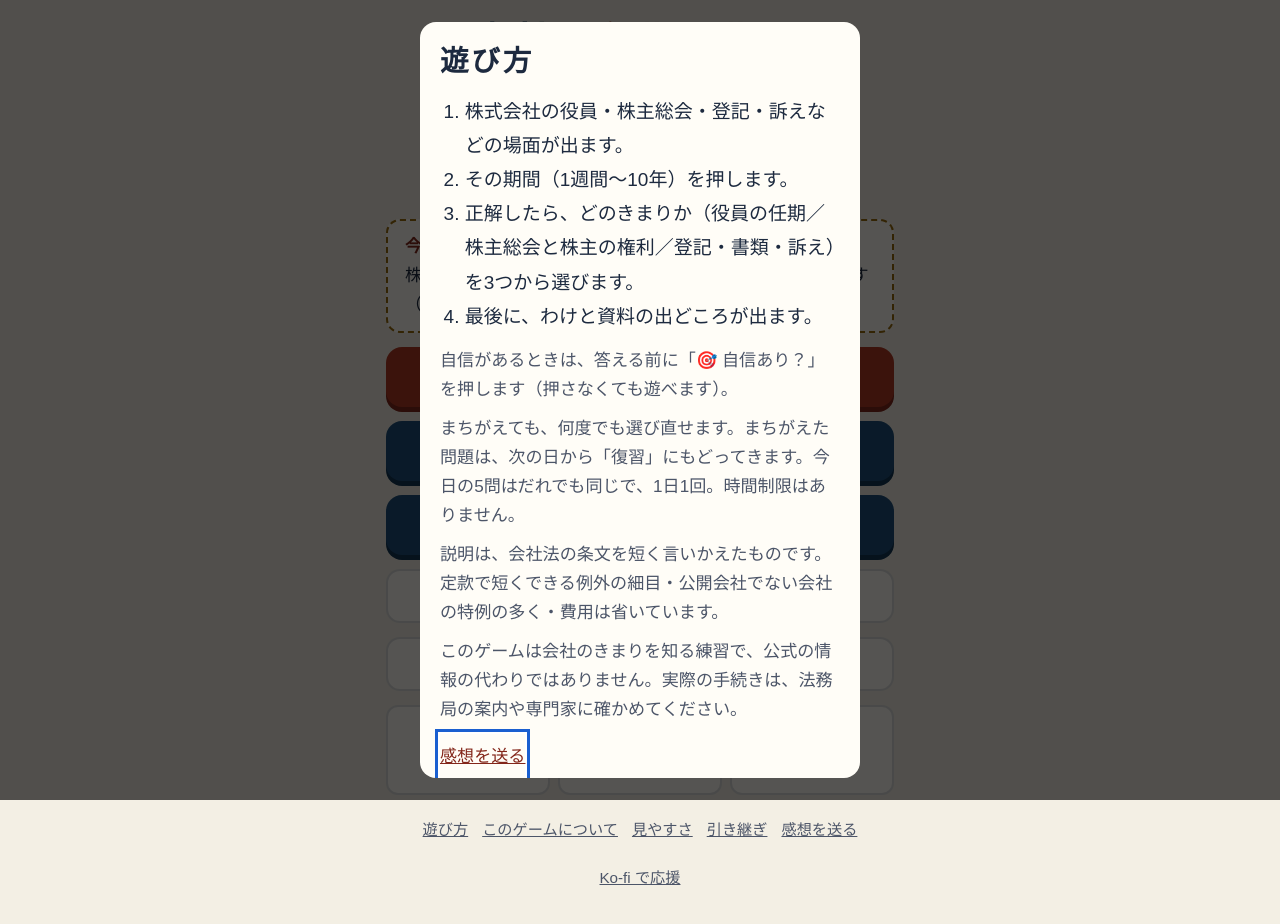
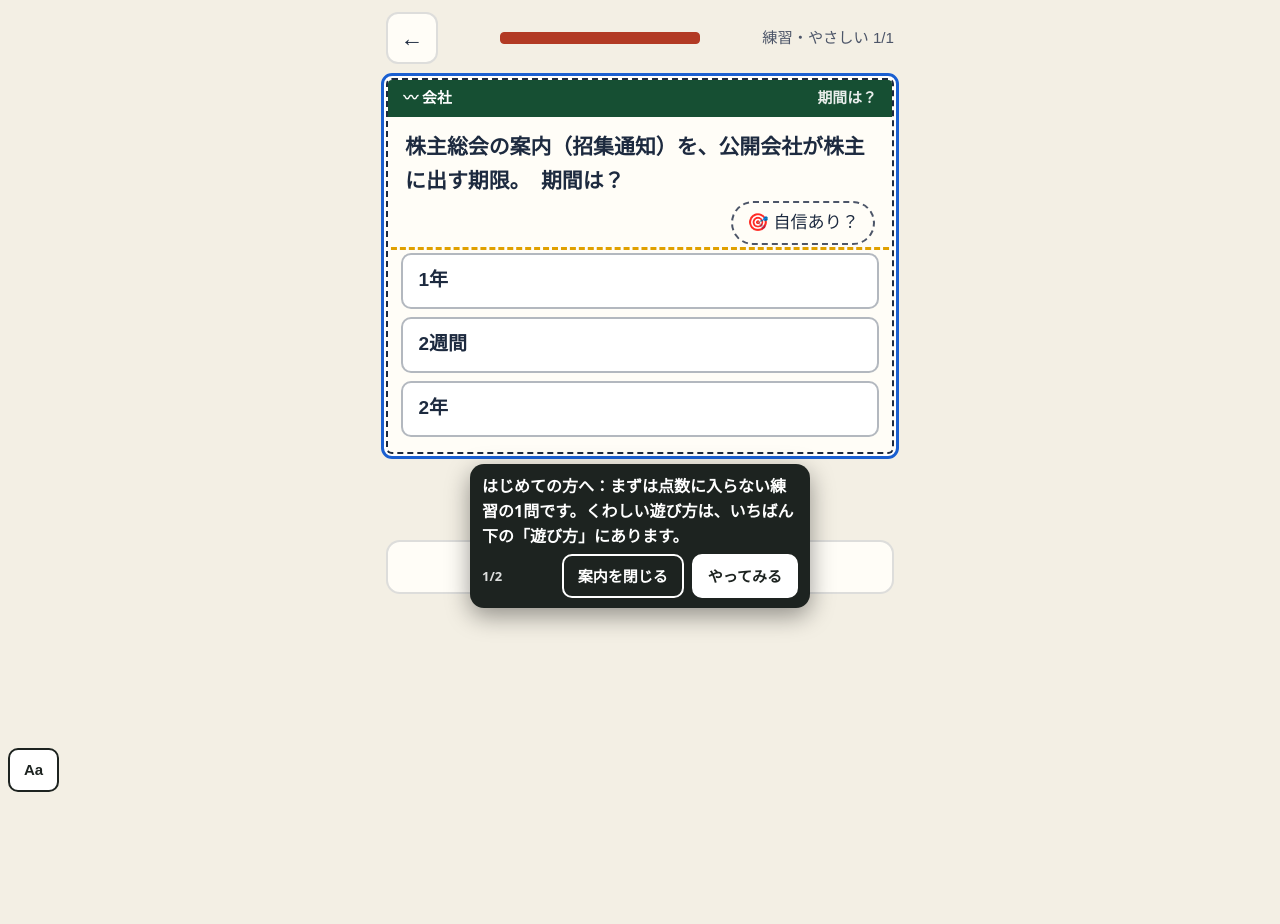
Before and after one commit to satou-aaaaa/kaisha-kigen, a plain HTML site: page index.html in a window 1280 px wide. After the commit the page ends 800 px from the top, so only its background shows below. Drawn offline with Linux system fonts and the light colour scheme; a web font is replaced by a local one.

Commit message:
ひな形の共通部品を写す（shared-workflows 67f7985） (#6)
Co-authored-by: template-sync <41898283+github-actions[bot]@users.noreply.github.com>

```diff
--- a/index.html
+++ b/index.html
@@ -463,7 +463,8 @@ html.a11y-say body{padding-bottom:calc(64px + env(safe-area-inset-bottom,0px))!i
 //      （incidents/2026-11-21-hand-copied-helpers-drift.md）。
 //      あわせて、はじめて遊ぶ人への案内（吹き出し Core.coach）を足した。長い「遊び方」の窓の代わりに、練習の1問を遊びながら
 //      その場で一言ずつ教える（NN/g「Mobile Instructional Overlays」・Andersen ほか CHI 2012「The Impact of Tutorials on Games of Varying Complexity」）。
-//   3: 2026-11-22 吹き出しを出しているあいだ 0.4 秒ごとに場所を測り直す（古い場所に残って押す所を隠すことがあった）。ボタンの字を「案内を閉じる」に
+//   3: 2026-11-22 吹き出しを出しているあいだ 0.4 秒ごとに場所を測り直す（古い場所に残って押す所を隠すことがあった）。ボタンの字を「案内を閉じる」に。
+//      段の wait（その所が出るまで待つ）を足した。全ゲームの「はじめての練習」を sync-template の migrateFirstPlay が足すため
 //   2: 2026-11-22 感想フォームのゲーム名を、渡さなければ題（<title>）から入れる。sync-template が全ゲームを game-core に切り替える（migrateCore）ため
 // 決まり: 外へ通信しない。ゲームの関数の名前（toast・buzz など）は上書きしない（Core.toast などで呼ぶ）。
 (function () {
@@ -549,6 +550,7 @@ html.a11y-say body{padding-bottom:calc(64px + env(safe-area-inset-bottom,0px))!i
   //   sel   …… 吹き出しを付ける所。まだ画面に無いあいだは待つ（ゲームが画面を作り直しても付け直す）
   //   until …… その所が画面に出たら次へ進む（答えた・正解した など）。無ければ sel を押したら次へ
   //   button …… 押すと次へ進むボタンの字（読むだけの吹き出し）
+  //   wait  …… その所が画面に出るまで、この吹き出しは出さずに待つ（答えたあとにだけ「次へ」を指す など）
   //   pos   …… "below"（既定）か "above"。その側に場所が無ければ、ページを少し動かして場所を空ける（読む所を隠さないため）
   // 吹き出しは押す所を隠さない（上か下の空いたほうに出す）。「案内を閉じる」と Esc でいつでもやめられる。
   const coach = (() => {
@@ -583,7 +585,7 @@ html.a11y-say body{padding-bottom:calc(64px + env(safe-area-inset-bottom,0px))!i
       while (steps && i < steps.length && steps[i].until && find(steps[i].until)) i++;
       if (!steps) return;
       if (i >= steps.length) return stop(true);
-      const st = steps[i], el = find(st.sel);
+      const st = steps[i], el = st.wait && !find(st.wait) ? null : find(st.sel);
       if (!el) { box.hidden = true; mark(null); return; }
       box.hidden = false; mark(el);
       const fresh = shown !== i;
@@ -940,7 +942,7 @@ function home() {
   $("go-cal").onclick = () => cal();
   $("go-ach").onclick = achView;
   bindFooter();
-  if (!s.tut) openHow();
+  if (!s.tut) firstPlay();
 }
 function practiceMenu() {
   app.innerHTML = `<header><button class="icon" id="back" aria-label="もどる">←</button><h1>練習<small>今日の記録には入りません（会社帳には載ります）</small></h1></header>
@@ -951,6 +953,27 @@ function practiceMenu() {
   document.querySelectorAll(".lv button").forEach((b) => (b.onclick = () => startRun("p", +b.dataset.t)));
   bindFooter(); toTop();
 }
+// first-play:begin（shared-workflows の scripts/sync-template.mjs が足した。直すときはひな形を直す）
+// はじめての人：長い「遊び方」の窓を出さず、点数に入らない練習の1問を遊びながら、吹き出しで一言ずつ教える（game-core の Core.coach）。
+// 「見た」は始めたその場で残す（途中でやめても、次からはふつうに始まる。くわしい遊び方はいつでもいちばん下の「遊び方」から）
+const FIRST_STEPS = [
+  { sel: "#choices", button: "やってみる", text: "はじめての方へ：まずは点数に入らない練習の1問です。くわしい遊び方は、いちばん下の「遊び方」にあります。" },
+  { sel: "#next", wait: ".verdict", text: "できました。わけを読んだら、ここを押して進みます。" },
+];
+function firstPlay() {
+  save((s) => { s.tut = true; });
+  // 練習の入り口を開いて、いちばん上（いちばんやさしい）を押す。無ければ前の形（遊び方の窓）にもどす
+  practiceMenu();
+  const b = document.querySelector(".lv button");
+  if (!window.Core || !Core.coach || !b) { home(); return openHow(); }
+  b.click();
+  // 練習は1問だけにする（数を減らしてから描き直す）
+  save((s) => { const r = s.runs && s.runs.p; if (r && Array.isArray(r.list)) r.list = r.list.slice(0, 1); });
+  play();
+  // 案内を閉じた（Esc も）ら、1問の練習の途中経過を残さずにホームへ（ふだんの練習の「続きから」を出さない）
+  Core.coach.start(FIRST_STEPS, { home, onEnd: (done) => { if (done === false) { save((s) => { const r = s.runs && s.runs.p; if (r && !(r.res || []).length) delete s.runs.p; }); home(); } } });
+}
+// first-play:end
 function startRun(mode, opt) {
   const k = todayKey(); let ng = false;
   save((s) => {
```
Also changed, not shown: qa/run.mjs (+6 -5 lines).
